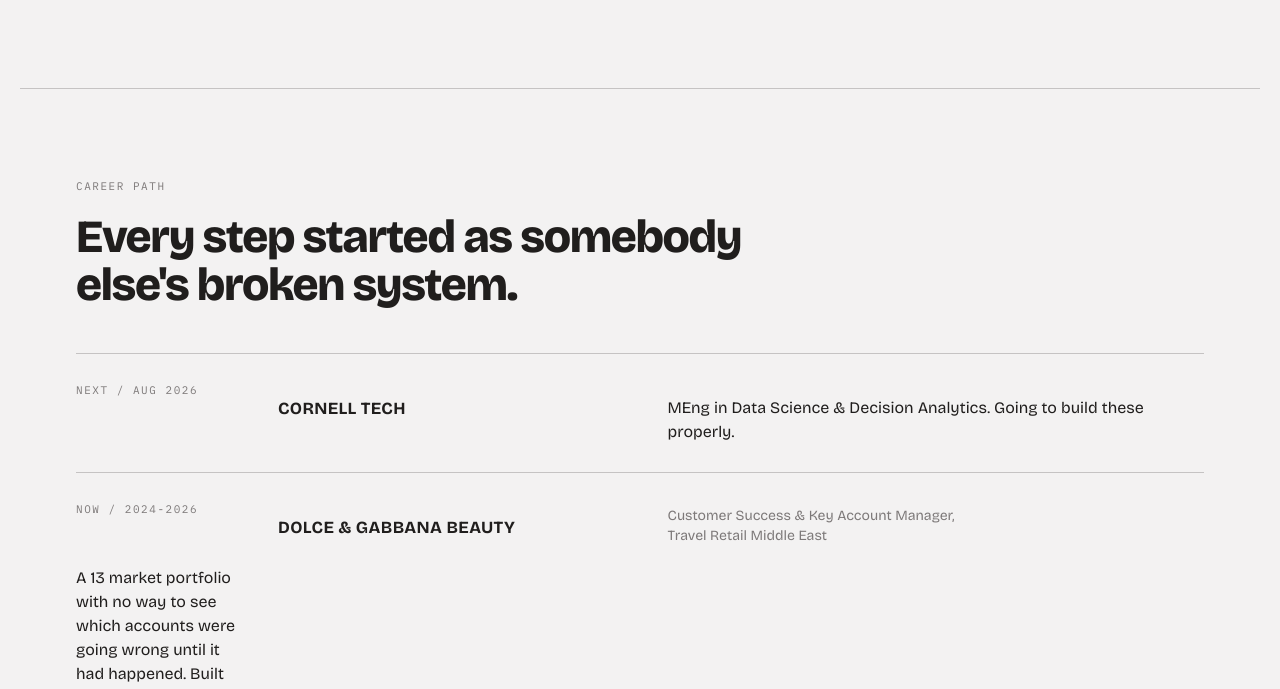
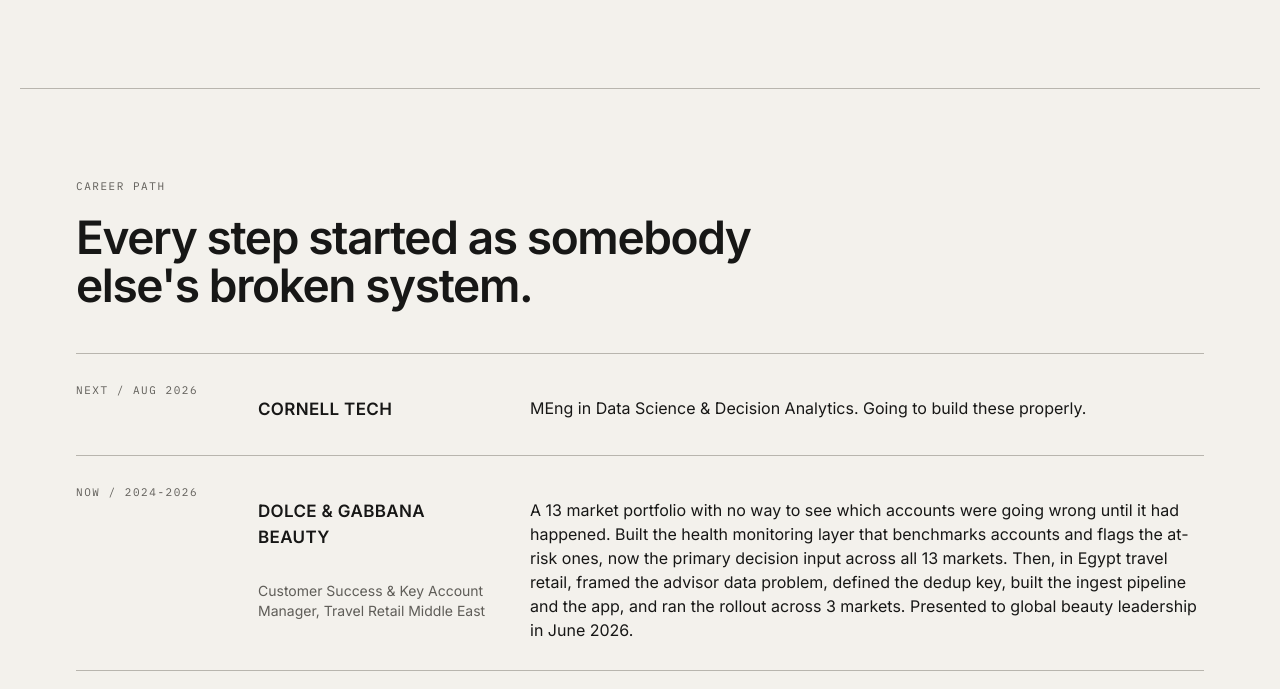
Before and after one commit to khalidduaa1-byte/duaakhalid-site, a website: page about.html in a window 1280 px wide. Shown: the part 2068-2757 px from the top of the page. Drawn offline with nearby package versions, Linux system fonts and the light colour scheme.

Commit message:
Unify palette and fonts across all three pages; fix About career grid

```diff
--- a/about.html
+++ b/about.html
@@ -15,27 +15,28 @@
      for display and body, IBM Plex Mono for the uppercase labels. font-display: swap. -->
 <link rel="preconnect" href="https://fonts.googleapis.com">
 <link rel="preconnect" href="https://fonts.gstatic.com" crossorigin>
-<link rel="stylesheet" href="https://fonts.googleapis.com/css2?family=Bricolage+Grotesque:opsz,wdth,wght@12..96,75..100,400..800&family=IBM+Plex+Mono:wght@400;500&display=swap">
+<link rel="stylesheet" href="https://fonts.googleapis.com/css2?family=Bricolage+Grotesque:opsz,wght@12..96,700&family=IBM+Plex+Mono:wght@400;500;600&family=Inter:wght@400;600&display=swap">
 <style>
   /* Hand-written, standalone, zero JavaScript. Token block shared with faq.html and
      home2.html. Every figure traces to context.md and carries its caveat. */
   :root {
-    --bg: #f3f2f2; --surface: #eae9e9; --text: #201e1d;
-    --divider: color-mix(in srgb, #201e1d 40%, transparent);
-    --rule: color-mix(in srgb, #201e1d 22%, transparent);
-    --neutral-600: #7d7979; --neutral-300: #d7d3d3;
-    --accent: #ec3013; --accent-200: #ffe0d9; --accent-600: #dd2b0f;
+    --bg: #F3F1EC; --surface: #EAE7E0; --text: #171716;
+    --divider: #B8B5AE;
+    --rule: #B8B5AE;
+    --neutral-600: #5f5d58; --neutral-300: #B8B5AE;
+    --accent: #F03419; --accent-200: #FBDDD6; --accent-600: #D42A10;
     --ink: #1b1918; --on-ink: #f3f2f2; --on-ink-muted: #a29c99;
     --ink-rule: rgba(243,242,242,0.22);
     --sans: 'Bricolage Grotesque', 'Archivo', system-ui, -apple-system, BlinkMacSystemFont, Helvetica, Arial, sans-serif;
     --mono: 'IBM Plex Mono', ui-monospace, SFMono-Regular, Menlo, Consolas, monospace;
+    --body: 'Inter', system-ui, -apple-system, Helvetica, Arial, sans-serif;
     --gutter: clamp(20px, 5vw, 56px);
   }
   * { margin: 0; padding: 0; box-sizing: border-box; }
   html { -webkit-text-size-adjust: 100%; }
   body {
     background: var(--bg); color: var(--text); min-height: 100vh;
-    font: 400 17px/1.55 var(--sans);
+    font: 400 17px/1.55 var(--body);
     overflow-wrap: break-word; display: flex; flex-direction: column;
   }
   a { color: var(--accent); }
@@ -122,9 +123,16 @@
   /* ---------- career path ---------- */
   .path { margin-top: clamp(26px, 4vw, 44px); border-top: 1px solid var(--rule); }
   .path .row {
-    display: grid; grid-template-columns: 170px minmax(0, 1fr) minmax(0, 1.5fr);
-    gap: 6px 32px; padding: clamp(18px, 2.2vw, 28px) 0; border-bottom: 1px solid var(--rule);
+    display: grid; grid-template-columns: 150px minmax(0, 240px) minmax(0, 1.5fr);
+    grid-template-rows: auto auto;
+    gap: 4px 32px; padding: clamp(18px, 2.2vw, 28px) 0; border-bottom: 1px solid var(--rule);
   }
+  /* Placed explicitly so a row works with or without a role line: the employer and
+     its title stack in column 2, and the description spans both rows in column 3. */
+  .path .date { grid-column: 1; grid-row: 1 / span 2; }
+  .path .who  { grid-column: 2; grid-row: 1; }
+  .path .role { grid-column: 2; grid-row: 2; }
+  .path .what { grid-column: 3; grid-row: 1 / span 2; }
   .path .who { font-weight: 700; font-size: 17px; letter-spacing: 0.02em; text-transform: uppercase; }
   .path .role { margin-top: 5px; font-size: 14px; line-height: 1.4; color: var(--neutral-600); }
   .path .what { font-size: 16px; line-height: 1.5; }
@@ -159,7 +167,8 @@
   @media (max-width: 900px) {
     .intro { grid-template-columns: minmax(0, 1fr); }
     figure { max-width: 460px; }
-    .path .row { grid-template-columns: minmax(0, 1fr); }
+    .path .row { grid-template-columns: minmax(0, 1fr); grid-template-rows: none; }
+    .path .date, .path .who, .path .role, .path .what { grid-column: 1; grid-row: auto; }
     .path .date { order: -1; }
   }
   @media (max-width: 760px) {
@@ -322,7 +331,7 @@
       <div class="row">
         <p class="label date">Now / 2024-2026</p>
         <p class="who">Dolce &amp; Gabbana Beauty</p>
-        <p class="role">Customer Success &amp; Key Account Manager,<br>Travel Retail Middle East</p>
+        <p class="role">Customer Success &amp; Key Account Manager, Travel Retail Middle East</p>
         <p class="what">
           A 13 market portfolio with no way to see which accounts were going wrong until
           it had happened. Built the health monitoring layer that benchmarks accounts and
@@ -335,7 +344,7 @@
       <div class="row">
         <p class="label date">2022-2024</p>
         <p class="who">LVMH Fragrance Brands</p>
-        <p class="role">Account Management &amp; Commercial Operations<br>(Travel Retail, MEAI), Givenchy &amp; Kenzo</p>
+        <p class="role">Account Management &amp; Commercial Operations (Travel Retail, MEAI), Givenchy &amp; Kenzo</p>
         <p class="what">
           Placing one account order took 45 minutes across 30 plus MENA locations, and 5
           when I was done. Internal product owner for the sell-in decision support tool:
@@ -347,7 +356,7 @@
       <div class="row">
         <p class="label date">2021-2022</p>
         <p class="who">LVMH Fragrance Brands</p>
-        <p class="role">Supply Chain &amp; Operations Coordinator,<br>Benefit, MUFE, Givenchy &amp; Kenzo</p>
+        <p class="role">Supply Chain &amp; Operations Coordinator, Benefit, MUFE, Givenchy &amp; Kenzo</p>
         <p class="what">
           Out of stocks and aged inventory tracked by hand across MENA accounts. Monitored
           stock and logistics flows and aligned replenishment to the promotional calendar.
```
Also changed, not shown: faq.html (+8 -5 lines).
